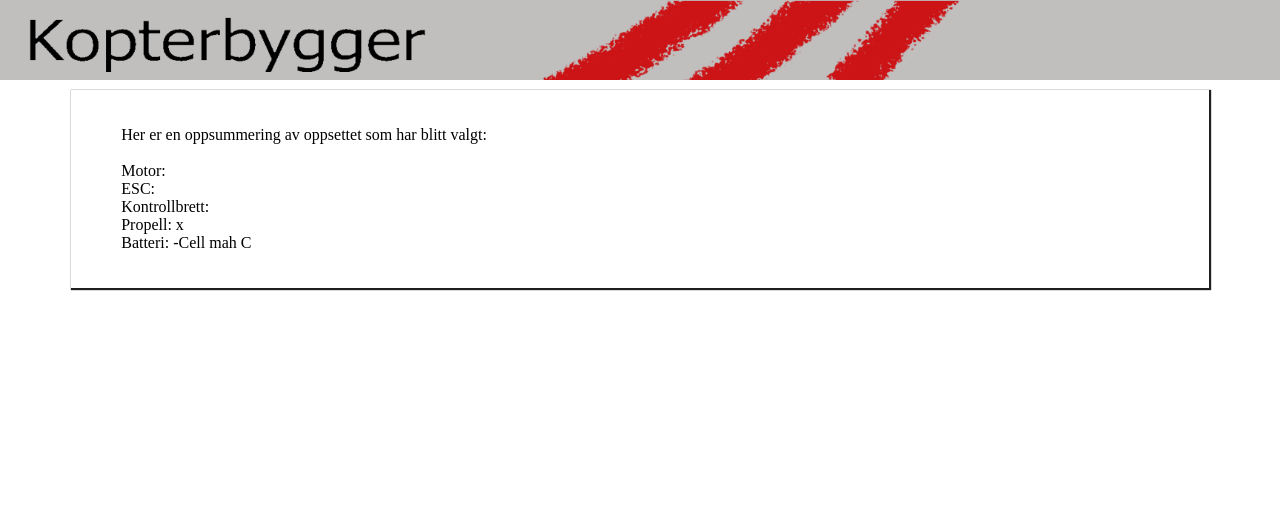
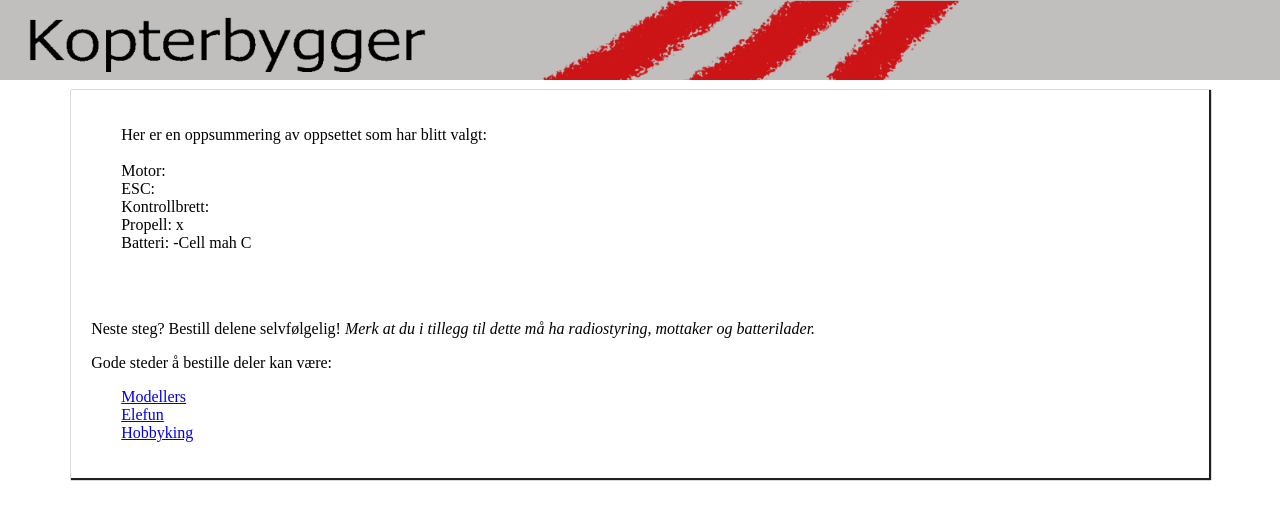
Before and after one commit to VidyPie/Fantastic-Four, a PHP site: page /resultat.php in a window 1280 px wide. Shown: the top 520 px of the page. Run offline with PHP 8.4, Linux system fonts and the light colour scheme; the visitor is signed in with stand-in values (Sample User, id 1); data that the repository does not hold is empty.

Commit message:
At my signal, unleash hell.

```diff
--- a/MultikopterBygger/resultat.php
+++ b/MultikopterBygger/resultat.php
@@ -55,6 +55,18 @@ Fantastic Four
                 . '</ul>'
                 . '</div>'
                 ?>
+                <br><br>
+                <p>
+                    Neste steg? Bestill delene selvfølgelig! <i>Merk at du i tillegg til dette må ha radiostyring, mottaker og batterilader.</i>
+                </p>
+                <p>
+                    Gode steder å bestille deler kan være:
+                <ul style="list-style-type:none">
+                    <li><a href="www.modellers.com">Modellers</a></li>
+                    <li><a href="www.elefun.com">Elefun</a></li>
+                    <li><a href="www.hobbyking.com">Hobbyking</a></li>
+                </ul>
+                </p>
             </div>
         </div>
     </body>
--- a/MultikopterBygger/stylesheet.css
+++ b/MultikopterBygger/stylesheet.css
@@ -3,6 +3,11 @@ form {
     text-align: left;
     /*margin-left: auto;*/
     /*margin-right: auto;*/
+}
+
+p {
+    padding-left: 10px;
+    padding-right: 10px;
 }
 
 #banner{
```
